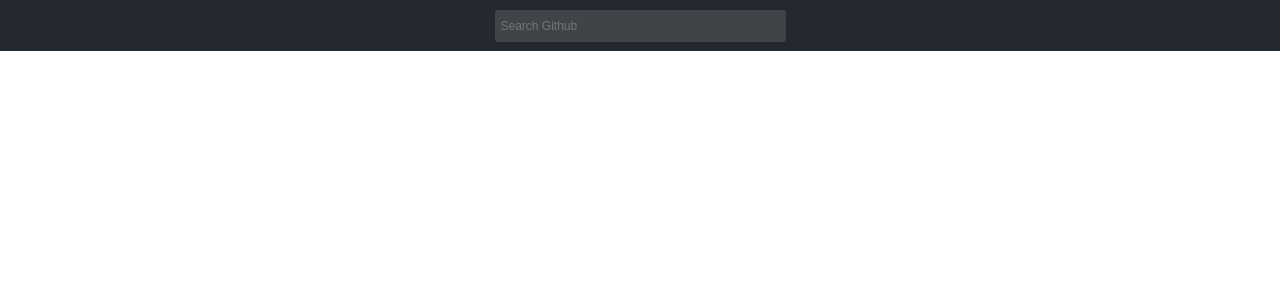
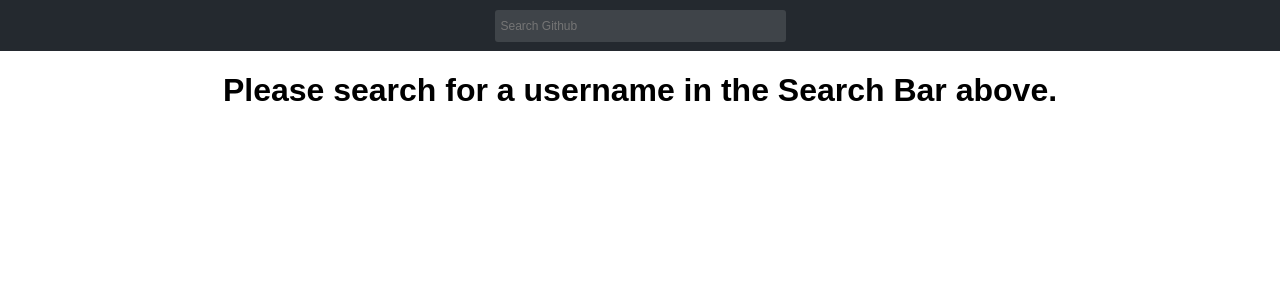
Before and after one commit to maecapozzi/github-clone, a React (Create React App) app: page / in a window 1280 px wide. Shown: the top 300 px of the page. Built offline with nearby package versions, Linux system fonts and the light colour scheme.

Commit message:
Add proptypes

```diff
--- a/package.json
+++ b/package.json
@@ -8,6 +8,7 @@
   "dependencies": {
     "axios": "^0.17.1",
     "material-ui": "^0.19.4",
+    "prop-types": "^15.6.0",
     "react": "^16.1.1",
     "react-dom": "^16.1.1"
   },
--- a/src/components/Home.js
+++ b/src/components/Home.js
@@ -68,10 +68,14 @@ class Home extends Component {
   render () {
     if (!this.state.showData) {
       return (
-        <SearchBar
-          handleChange={this.handleChange.bind(this)}
-          handleSubmit={this.handleSubmit.bind(this)}
-        />
+        <div>
+          <SearchBar
+            handleChange={this.handleChange.bind(this)}
+            handleSubmit={this.handleSubmit.bind(this)}
+          />
+
+          <h1 className='message'>Please search for a username in the Search Bar above.</h1>
+        </div>
       )
     } else {
       return (
--- a/src/components/Repo.js
+++ b/src/components/Repo.js
@@ -1,5 +1,6 @@
 import React from 'react'
 import Card from 'material-ui/Card'
+import PropTypes from 'prop-types'
 
 const Repo = ({repo}) => (
   <div className='grid-item thirds'>
@@ -16,4 +17,8 @@ const Repo = ({repo}) => (
   </div>
 )
 
+Repo.propTypes = {
+  repo: PropTypes.object
+}
+
 export default Repo
--- a/src/components/RepoList.js
+++ b/src/components/RepoList.js
@@ -1,5 +1,6 @@
 import React from 'react'
 import Repo from './Repo'
+import PropTypes from 'prop-types'
 
 const RepoList = ({repos}) => (
   <div className='grid'>
@@ -7,4 +8,8 @@ const RepoList = ({repos}) => (
   </div>
 )
 
+RepoList.propTypes = {
+  repos: PropTypes.array
+}
+
 export default RepoList
--- a/src/components/SearchBar.js
+++ b/src/components/SearchBar.js
@@ -1,4 +1,5 @@
 import React from 'react'
+import PropTypes from 'prop-types'
 
 const SearchBar = ({handleChange, handleSubmit}) => (
   <div className='search-bar'>
@@ -11,4 +12,9 @@ const SearchBar = ({handleChange, handleSubmit}) => (
   </div>
 )
 
+SearchBar.propTypes = {
+  handleChange: PropTypes.func,
+  handleSubmit: PropTypes.func
+}
+
 export default SearchBar
--- a/src/index.css
+++ b/src/index.css
@@ -69,6 +69,10 @@ body {
   width: 200px;
 }
 
+.message {
+  text-align: center;
+}
+
 /******* Media Queries *****/
 
 @media (max-width: 800px) {
```
Also changed, not shown: src/components/UserBadge.js (+14 -1 lines).
